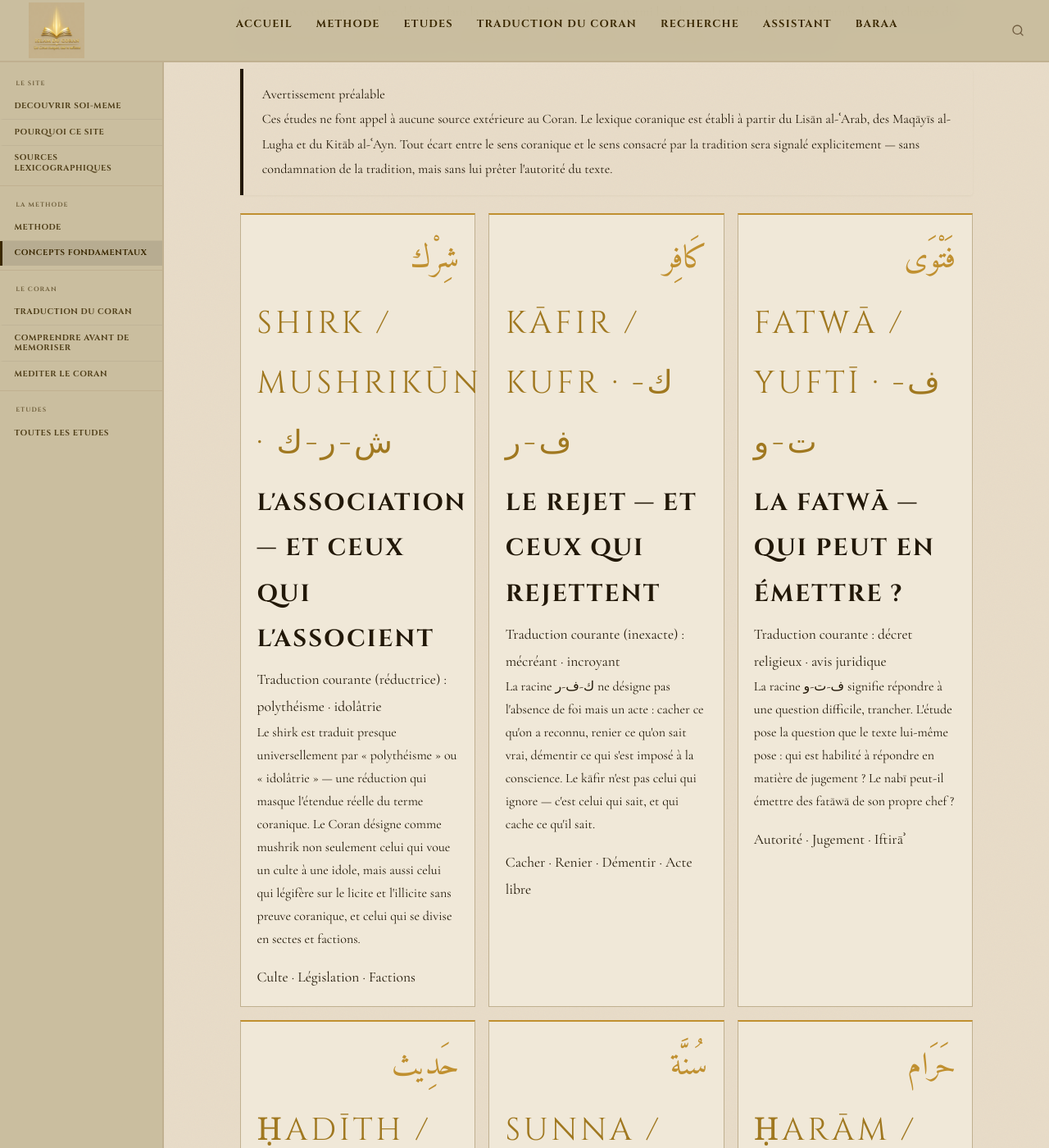
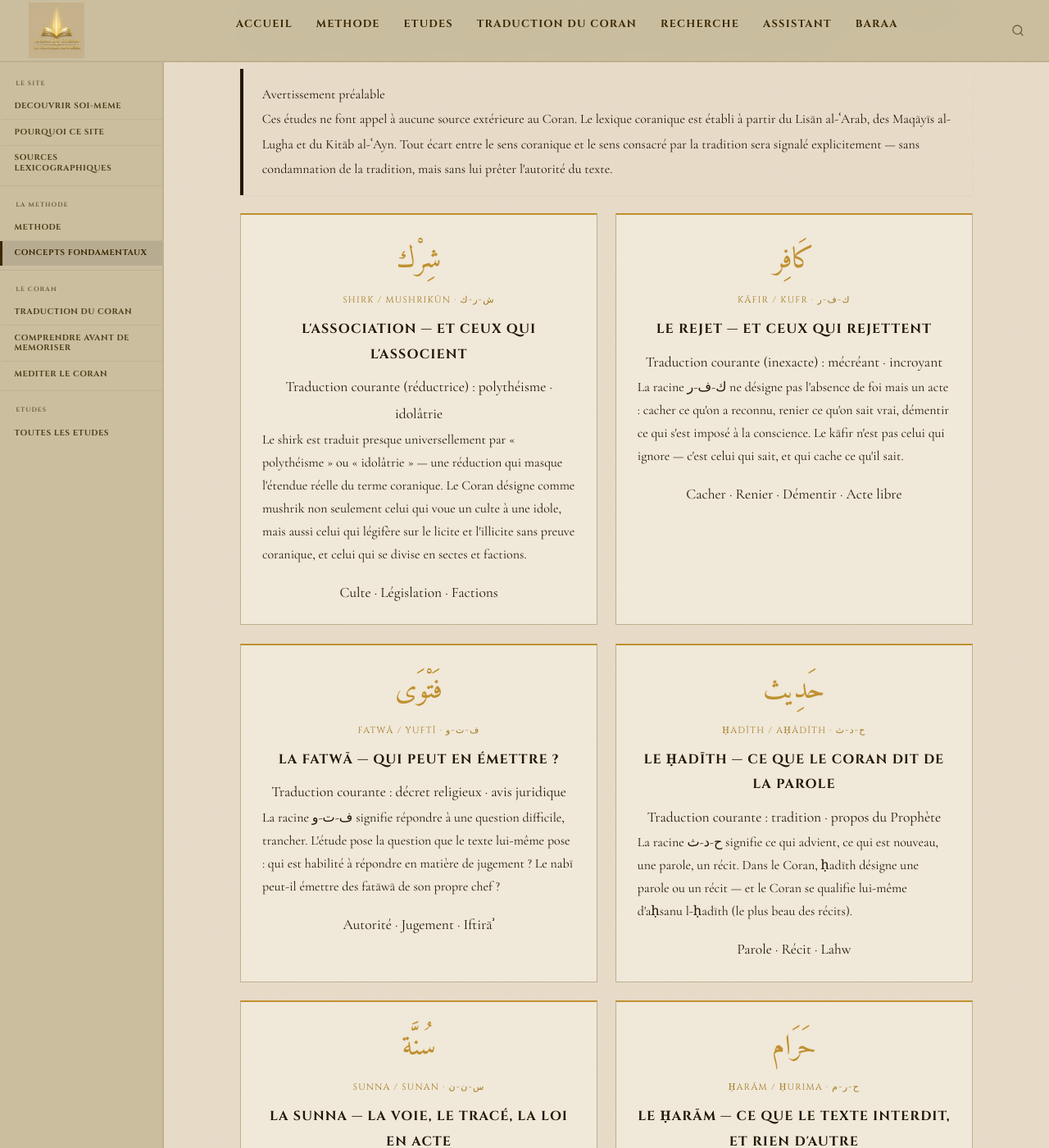
Before and after one commit to Makhuwcoder/islamducoran, a Jekyll site: the page built from concepts.md, in a window 1280 px wide and 1400 px high, scrolled down 407 px. Shown: the whole window at 82% size. Built offline with Jekyll 4.4.1, drawn with Linux system fonts in a browser that asks for light colours.

Commit message:
CSS: concepts-grid 2 colonnes, polices réduites, titres centrés

```diff
--- a/assets/css/main.scss
+++ b/assets/css/main.scss
@@ -1339,46 +1339,54 @@ tr:nth-child(even) td { background: var(--bg2); }
 /* ── CONCEPT CARDS ── */
 .concepts-grid {
   display: grid;
-  grid-template-columns: repeat(auto-fill, minmax(280px, 1fr));
-  gap: 1rem;
+  grid-template-columns: repeat(2, 1fr);
+  gap: 1.4rem;
   margin: 1.2rem 0;
+}
+@media (max-width: 680px) {
+  .concepts-grid { grid-template-columns: 1fr; }
 }
 .concept-card {
   background: var(--bg4);
   border: 1px solid var(--bg5);
   border-top: 2px solid var(--or3);
-  padding: 1.2rem;
+  padding: 1.4rem 1.6rem;
+  text-align: center;
 }
 .concept-arabic {
   font-family: var(--font-arabe);
-  font-size: 2.4rem;
+  font-size: 2.2rem;
   color: var(--or3);
   direction: rtl;
   display: block;
   margin-bottom: .3rem;
+  text-align: center;
 }
 .concept-translit {
   font-family: var(--font-titre);
-  font-size: 2.4rem;
-  letter-spacing: .1em;
+  font-size: .68rem;
+  letter-spacing: .12em;
   color: var(--or2);
   text-transform: uppercase;
+  margin-bottom: .6rem;
+  display: block;
+  text-align: center;
+}
+.concept-title {
+  font-family: var(--font-titre);
+  font-size: 1rem;
+  font-weight: 700;
+  letter-spacing: .07em;
+  text-transform: uppercase;
+  color: var(--texte);
   margin-bottom: .5rem;
-  display: block;
-}
-.concept-title {
-  font-family: var(--font-titre);
-  font-size: 1.82rem;
-  font-weight: 700;
-  letter-spacing: .07em;
-  text-transform: uppercase;
-  color: var(--texte);
-  margin-bottom: .3rem;
+  text-align: center;
 }
 .concept-desc {
-  font-size: 2.62rem;
+  font-size: .9rem;
   color: var(--texte2);
-  line-height: 1.95;
+  line-height: 1.8;
+  text-align: left;
 }
 
 /* ── NOTE / CALLOUT BLOCKS ── */
```
